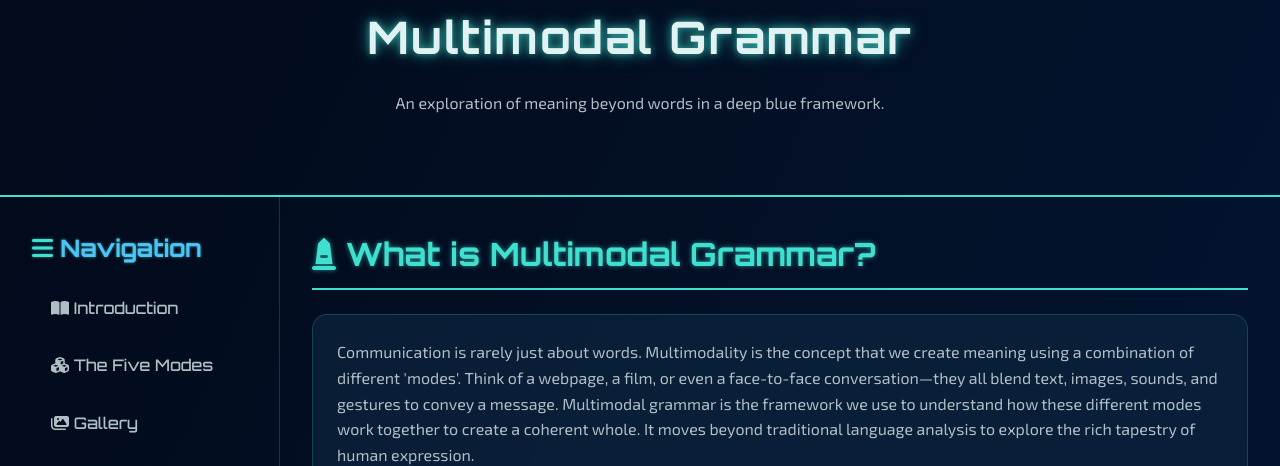
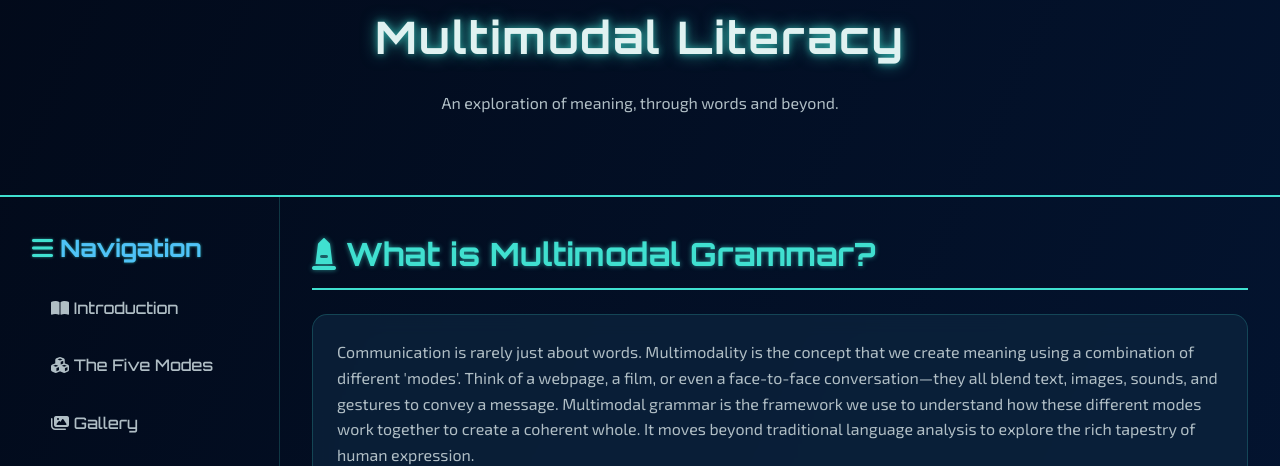
Before and after one commit to oeybers-cpu/multimodal_grammar, a plain HTML site: page index.html in a window 1280 px wide. Shown: the part 62-528 px from the top of the page. Drawn offline with Linux system fonts and the light colour scheme.

Commit message:
Update index.html

```diff
--- a/index.html
+++ b/index.html
@@ -285,8 +285,8 @@
             <a href="https://oeybers-cpu.github.io/a_lit_models/" class="home-link" target="_blank" rel="noopener noreferrer">
                 <i class="fas fa-home"></i> Home
             </a>
-            <h1>Multimodal Grammar</h1>
-            <p style="color: var(--text-secondary);">An exploration of meaning beyond words in a deep blue framework.</p>
+            <h1>Multimodal Literacy</h1>
+            <p style="color: var(--text-secondary);">An exploration of meaning, through words and beyond.</p>
         </header>
 
         <div class="main-layout">
```
